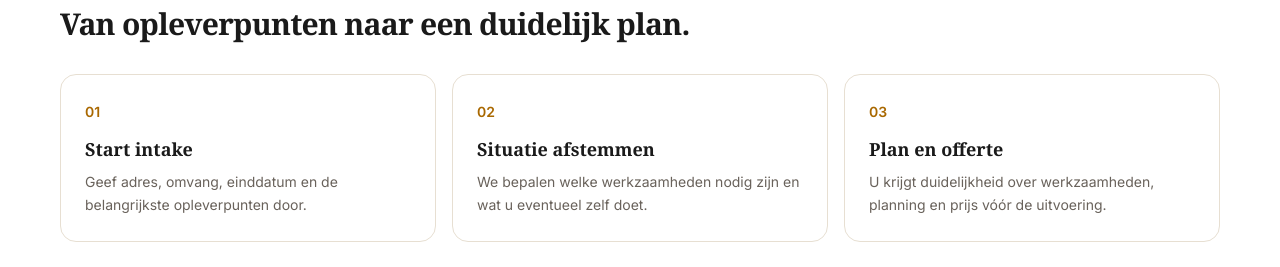
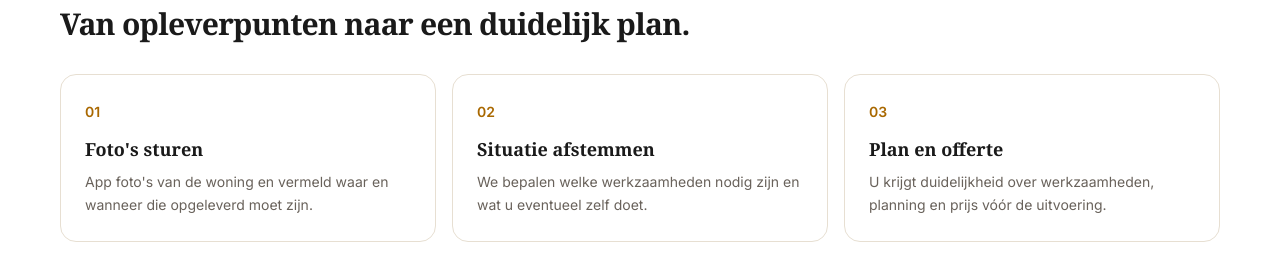
Before and after one commit to sandvlietbv/OpleverMeester, a Next.js app: page /huurwoning-opleveren in a window 1280 px wide. Shown: the part 2320-2587 px from the top of the page. Built offline with nearby package versions, Linux system fonts and the light colour scheme.

Commit message:
Align public service pages with WhatsApp-first private intake

```diff
--- a/app/huurwoning-opleveren/page.tsx
+++ b/app/huurwoning-opleveren/page.tsx
@@ -22,7 +22,7 @@ export default function HuurwoningOpleverenPage() {
       <section className="bg-white py-16 md:py-20"><div className="container-om grid gap-10 lg:grid-cols-3"><div><p className="text-sm font-semibold text-orange">Voor inspectie en sleuteloverdracht</p><h2 className="mt-2 font-display text-3xl font-semibold tracking-tight text-navy">Wat moet er nog gebeuren voordat u de sleutel inlevert?</h2></div><div className="lg:col-span-2 grid gap-5 md:grid-cols-2">{[["Woning leeghalen","Achtergebleven meubels, spullen en restmateriaal volgens afspraak verwijderen."],["Afvoer regelen","Spullen en materiaal afvoeren en waar mogelijk gescheiden verwerken."],["Schoon opleveren","De woning schoonmaken richting het afgesproken opleverniveau."],["Herstelpunten","Afgesproken kleine herstelpunten meenemen in één plan voor de oplevering."]].map(([title,body]) => <div key={title} className="rounded-om border border-surface-mid bg-surface-light p-6"><h3 className="font-display text-lg font-semibold text-navy">{title}</h3><p className="mt-2 text-sm leading-relaxed text-muted">{body}</p></div>)}</div></div></section>
       <VisualProof src="/images/visual-proof/huurwoning-inspectie.webp" alt="Lege huurwoning met schoonmaakmiddelen en inspectielijst" eyebrow="Voorinspectie en sleuteloverdracht" title="Niet gokken wat ‘bezemschoon’ betekent." text="De oplevereisen verschillen per verhuurder en woning. We nemen de inspectiepunten, einddatum en afgesproken eindstaat als uitgangspunt voor het werk dat werkelijk nodig is." considerations={["Het inspectierapport", "De einddatum van de huur", "Het moment van sleuteloverdracht"]} imagePosition="center 58%" />
       <section className="bg-surface-light py-16 md:py-20"><div className="container-om grid gap-10 lg:grid-cols-[0.9fr_1.1fr]"><div><p className="text-sm font-semibold text-orange">Rustige regie</p><h2 className="mt-2 font-display text-3xl font-semibold tracking-tight text-navy">Van opleverpunten naar duidelijke afspraken.</h2><p className="mt-4 max-w-xl leading-relaxed text-muted">Op basis van uw situatie bepalen we wat werkelijk nodig is en wat u eventueel zelf doet.</p></div><div className="grid gap-4 sm:grid-cols-2">{["Einddatum en sleuteloverdracht meenemen in de planning","Opleverpunten of inspectielijst bespreken","Woning, berging en eventuele buitenruimte meenemen","Vloeren of losse onderdelen verwijderen wanneer afgesproken","Schoonmaak en kleine herstelpunten combineren","Eén aanspreekpunt voor planning en uitvoering"].map((item) => <div key={item} className="rounded-om border border-surface-mid bg-white p-5 text-sm font-medium text-navy">{item}</div>)}</div></div></section>
-      <section className="bg-white py-16 md:py-20"><div className="container-om max-w-4xl"><p className="text-sm font-semibold text-orange">Werkwijze</p><h2 className="mt-2 font-display text-3xl font-semibold tracking-tight text-navy">Van opleverpunten naar een duidelijk plan.</h2><div className="mt-8 grid gap-4 md:grid-cols-3">{[["01","Start intake","Geef adres, omvang, einddatum en de belangrijkste opleverpunten door."],["02","Situatie afstemmen","We bepalen welke werkzaamheden nodig zijn en wat u eventueel zelf doet."],["03","Plan en offerte","U krijgt duidelijkheid over werkzaamheden, planning en prijs vóór de uitvoering."]].map(([number,title,body]) => <div key={number} className="rounded-om border border-surface-mid p-6"><span className="text-sm font-semibold text-orange">{number}</span><h3 className="mt-3 font-display text-lg font-semibold text-navy">{title}</h3><p className="mt-2 text-sm leading-relaxed text-muted">{body}</p></div>)}</div></div></section>
+      <section className="bg-white py-16 md:py-20"><div className="container-om max-w-4xl"><p className="text-sm font-semibold text-orange">Werkwijze</p><h2 className="mt-2 font-display text-3xl font-semibold tracking-tight text-navy">Van opleverpunten naar een duidelijk plan.</h2><div className="mt-8 grid gap-4 md:grid-cols-3">{[["01","Foto's sturen","App foto's van de woning en vermeld waar en wanneer die opgeleverd moet zijn."],["02","Situatie afstemmen","We bepalen welke werkzaamheden nodig zijn en wat u eventueel zelf doet."],["03","Plan en offerte","U krijgt duidelijkheid over werkzaamheden, planning en prijs vóór de uitvoering."]].map(([number,title,body]) => <div key={number} className="rounded-om border border-surface-mid p-6"><span className="text-sm font-semibold text-orange">{number}</span><h3 className="mt-3 font-display text-lg font-semibold text-navy">{title}</h3><p className="mt-2 text-sm leading-relaxed text-muted">{body}</p></div>)}</div></div></section>
       <section className="bg-surface-light py-16 md:py-20"><div className="container-om max-w-4xl"><p className="text-sm font-semibold text-orange">Heeft u de voorinspectie al gehad?</p><h2 className="mt-2 font-display text-3xl font-semibold tracking-tight text-navy">Inspectierapport of lijst met punten gekregen?</h2><p className="mt-4 max-w-2xl leading-relaxed text-muted">Dan hoeft u niet opnieuw bij het begin te starten. Gebruik de punten die u al heeft en maak direct een praktisch overzicht van wat er vóór de eindinspectie of sleuteloverdracht nog moet gebeuren.</p><Link href="/inspectierapport-woning-wat-nu#opleverplan" className="mt-6 inline-block rounded-om bg-orange px-6 py-3.5 font-semibold text-white hover:bg-orange-light hover:text-navy">Bekijk wat er nog moet gebeuren →</Link></div></section>
       <Contact />
     </main>
```
